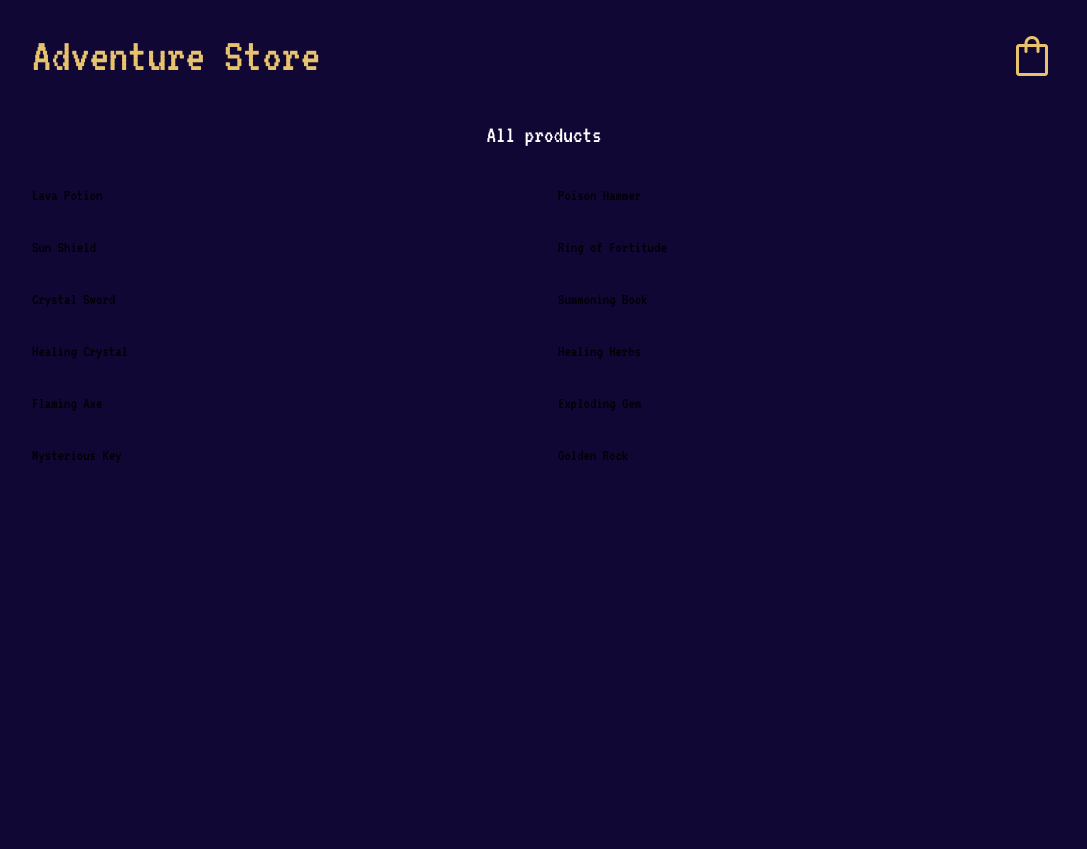
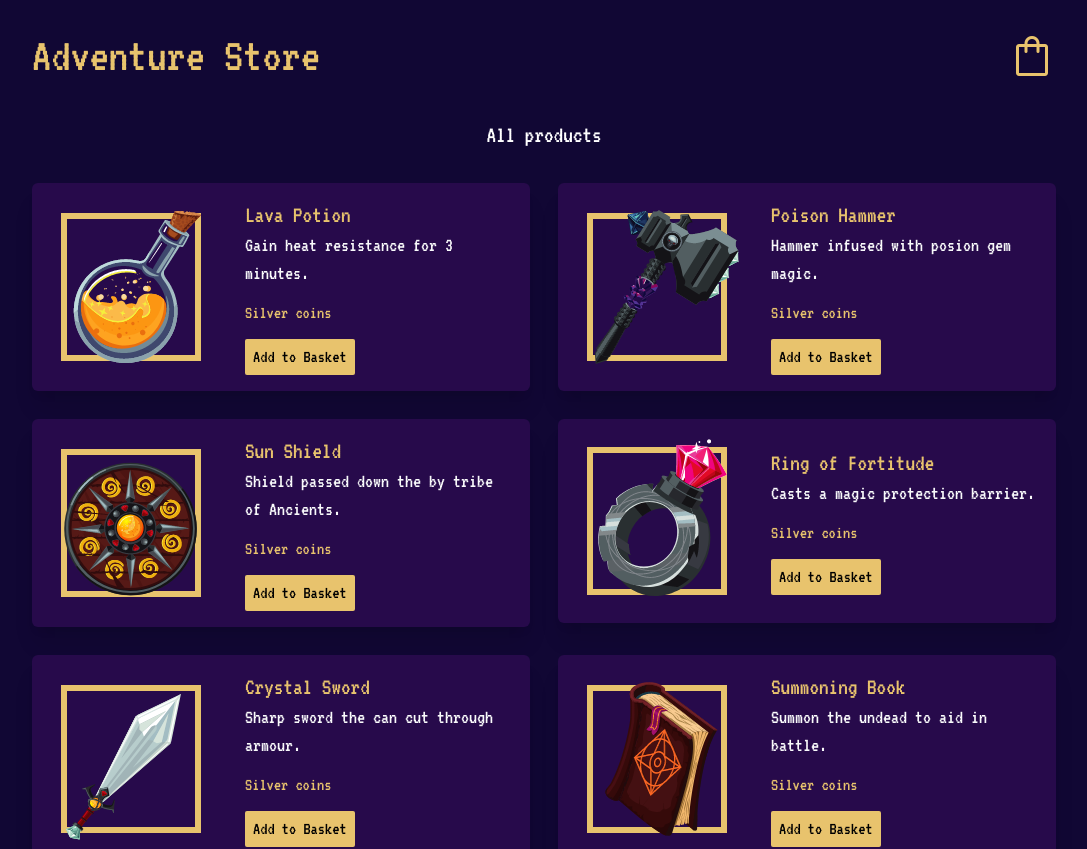
Before and after one commit to educbraga/nuxt-pinia-net-ninja, a Nuxt app: page / in a window 1280 px wide. Shown: the top 849 px of the page, without its empty margins (96-1183 px from the left). Before the commit the page ends 800 px from the top, so only its background shows below. Built offline with nearby package versions, Linux system fonts and the light colour scheme; data requests are answered from the project's data file.

Commit message:
adiciona componente de cartao de produto

```diff
--- a/assets/css/tailwind.css
+++ b/assets/css/tailwind.css
@@ -3,9 +3,15 @@
 @tailwind utilities;
 
 body {
-	@apply bg-dark;
+  @apply bg-dark;
 }
 
 .wrapper {
-	@apply my-8 max-w-5xl mx-auto;
+  @apply my-8 max-w-5xl mx-auto;
 }
+.card {
+  @apply bg-primary shadow-xl rounded-md p-4;
+}
+.btn {
+  @apply bg-secondary py-1 px-2 rounded-sm text-lg;
+}
--- /dev/null
+++ b/components/ProductCard.vue
@@ -0,0 +1,16 @@
+<template>
+	<div class="card flex items-center gap-8">
+		<img :src="product.img" :alt="product.title">
+		<div>
+			<p class="text-2xl text-secondary">{{product.title}}</p>
+			<p class="text-xl text-gray-50">{{product.description}}</p>
+			<p class="text-lg text-secondary my-3">{{product.proce}} Silver coins</p>
+			<button class="btn">
+				<span>Add to Basket</span>
+			</button>
+		</div>
+	</div>
+</template>
+<script setup>
+	const {product} = defineProps(['product'])
+</script>
--- a/pages/index.vue
+++ b/pages/index.vue
@@ -2,8 +2,8 @@
 	<div>
 		<h2 class="text-white text-2xl text-center my-8">All products</h2>
 		<div class="grid grid-cols-2 gap-7">
-			<div v-for="product in products">
-				{{product.title}}
+			<div v-for="product in products" :key="product.id">
+				<ProductCard :product="product"/>
 			</div>
 		</div>
 	</div>
```
